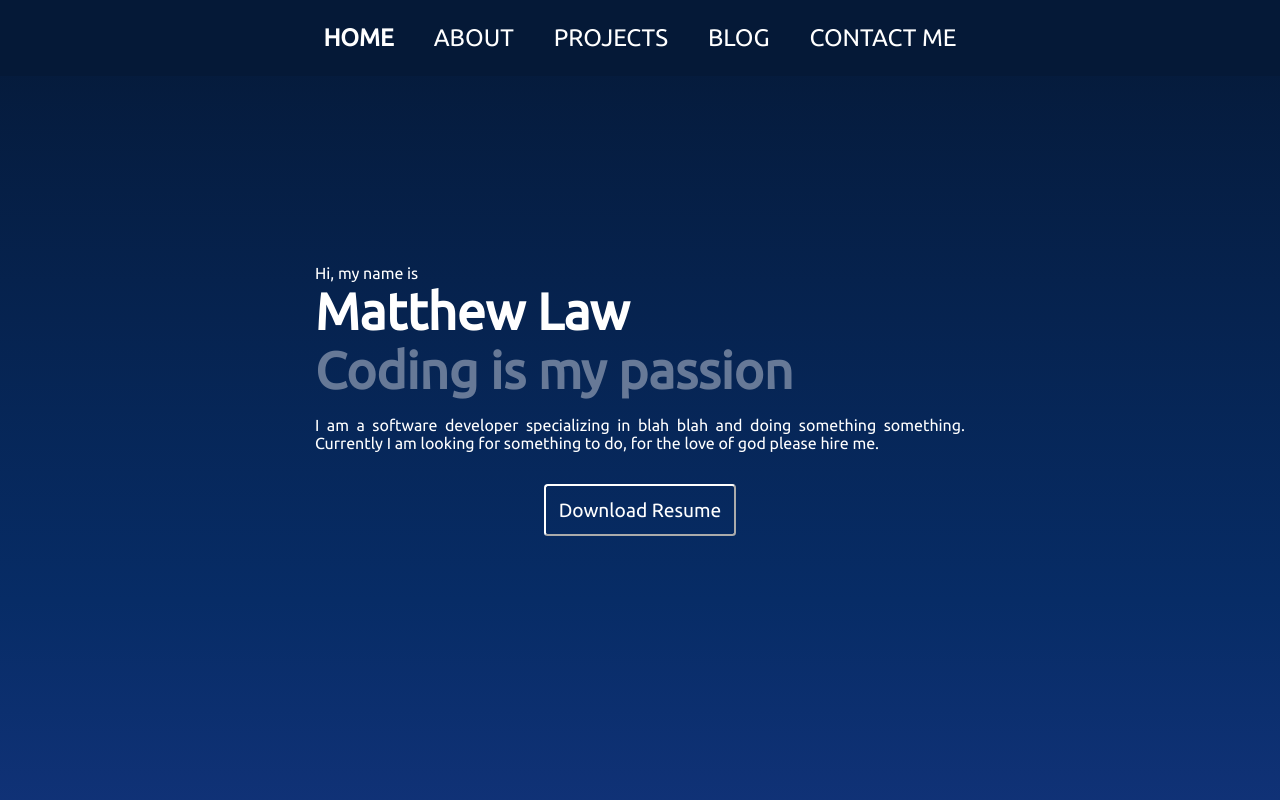
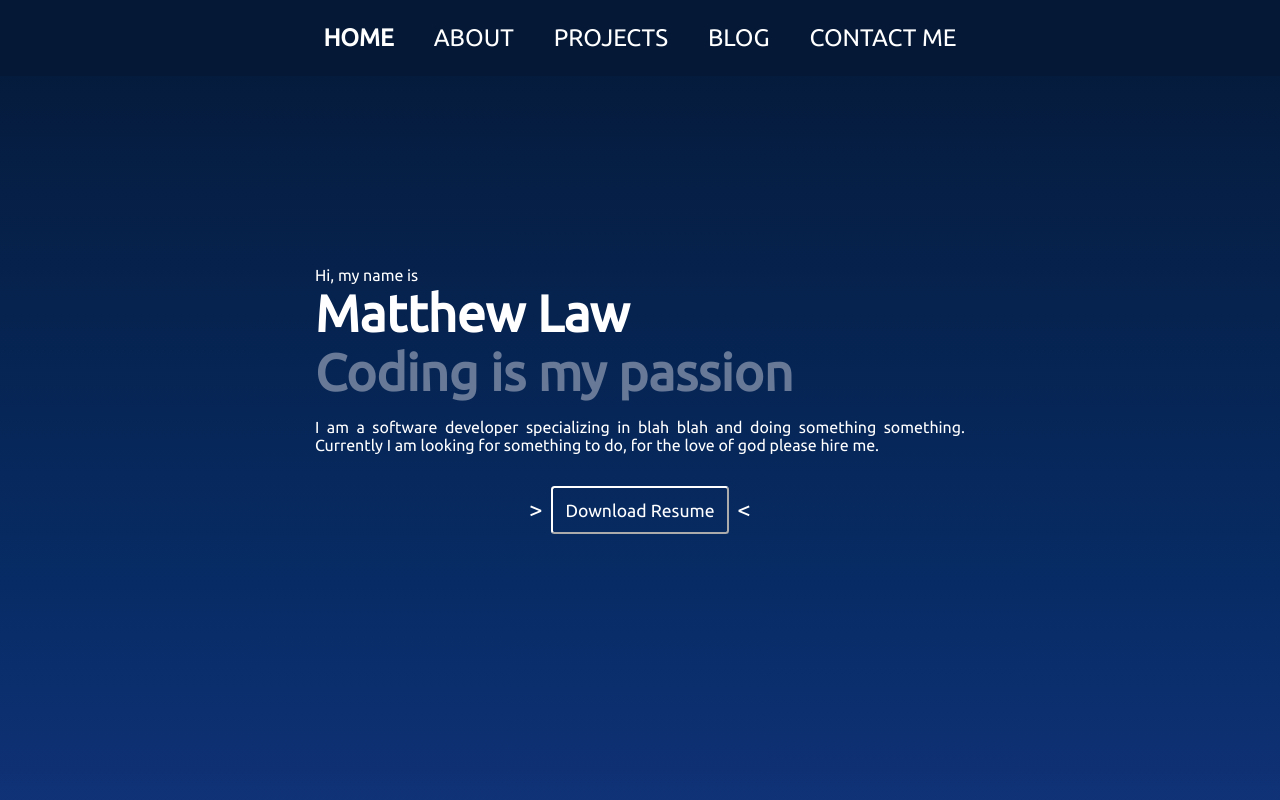
Before and after one commit to octopus175/Portfolio_Site, a React (Create React App) app: page / in a window 1280 px wide. Shown: the top 800 px of the page. Built offline with nearby package versions, Linux system fonts and the light colour scheme.

Commit message:
- change download resume button layout - open a new link when clicked

```diff
--- a/src/Components/Home/Home.jsx
+++ b/src/Components/Home/Home.jsx
@@ -13,7 +13,12 @@ function Home() {
                     Currently I am looking for something to do, for the love of god please hire me.
                     </p>
                 </div>
-                <button className='resume-button'>Download Resume</button>
+                <div className='resume'>
+                    <span className='resume-button-arrow'>{'>'}</span>
+                <button className='resume-button' onClick={() => {window.open('https://www.youtube.com/watch?v=dQw4w9WgXcQ&ab_channel=RickAstley', '_blank')}}>Download Resume</button>
+                    <span className='resume-button-arrow'>{'<'}</span>
+                </div>
+
             </div>
         </section>
     )
--- a/src/Components/Home/Home.style.css
+++ b/src/Components/Home/Home.style.css
@@ -25,13 +25,26 @@ h1 {
     gap: 1.5rem;
 }
 
+.resume{
+    display: flex;
+    align-items: center;
+    flex-wrap: nowrap;
+}
+
 .resume-button{
     background: transparent;
     color: #fff;
     padding: 0.8rem;
-    font-size: 1.2em;
+    font-size: 1.1em;
     border-radius: 0.2em;
     border-color: #fff;
     border-width: 2px;
     font-family: 'Ubuntu', sans-serif;
+    margin: 0 0.5rem 0 0.5rem;
+    outline: none;
 }
+
+.resume-button-arrow{
+    font-size: 1.5em;
+    font-family: 'Ubuntu', sans-serif;
+}
```
